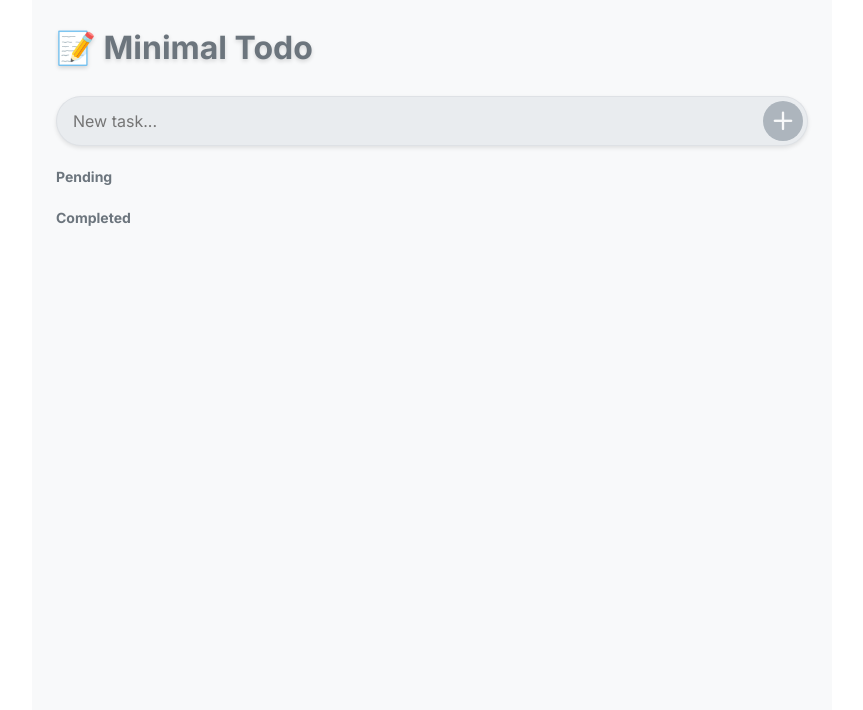
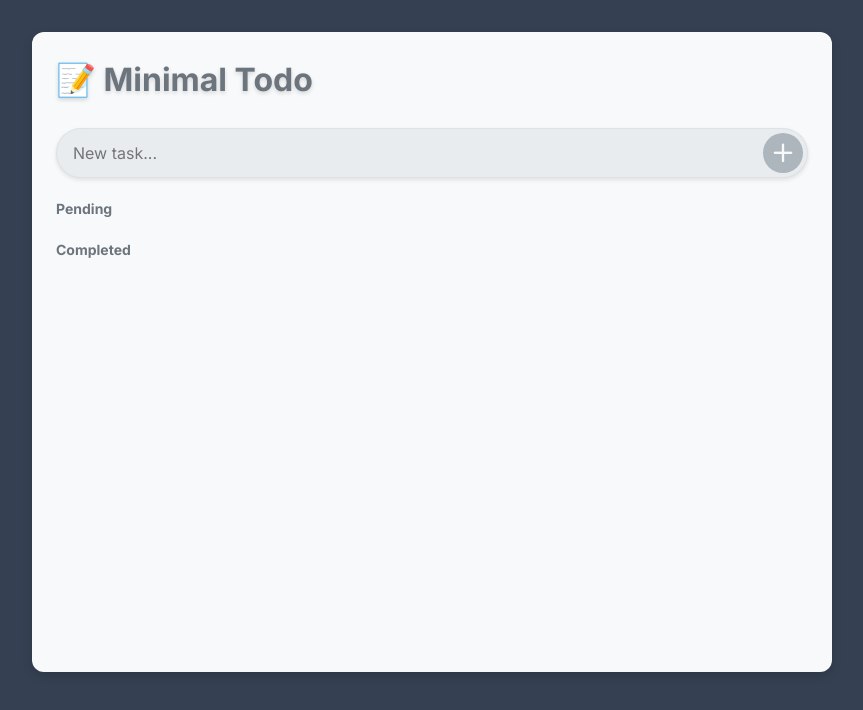
Before and after one commit to anb-hq/Firefiles-Phirom-Todo-List, a React (Vite) app: page / in a window 1280 px wide. Shown: the top 710 px of the page, without its empty margins (208-1071 px from the left). Built offline with nearby package versions, Linux system fonts and the light colour scheme.

Commit message:
style:Make the layout responsive

```diff
--- a/src/style/App.css
+++ b/src/style/App.css
@@ -2,7 +2,7 @@ body {
 	max-width: 1440px;
 	min-width: 320px;
 	min-height: 100vh;
-
+	background-color: var(--color-dark-gray);
 	margin: 0 auto;
 }
 
@@ -12,6 +12,8 @@ body {
 	min-height: 100vh;
 	background-color: var(--color-lightest-gray);
 	padding: 1rem 0.5rem;
+	box-shadow: 0px 4px 10px 0px rgba(0, 0, 0, 0.15);
+	border-radius: 12px;
 }
 
 /* title */
@@ -39,6 +41,7 @@ body {
 
 .add-task-form input {
 	padding: 0 0.75rem;
+	flex-grow: 1;
 	background-color: var(--color-light-gray);
 	border: none;
 	outline: none;
@@ -73,7 +76,10 @@ h3 {
 
 	display: flex;
 	justify-content: space-between;
-	align-items: center;
+}
+
+.task-item span:has(i) {
+	margin-top: 0.625rem;
 }
 
 .task-item.completed {
@@ -87,6 +93,7 @@ h3 {
 .description {
 	flex-grow: 1;
 	padding: 0.75rem 0;
+  word-break: break-all;
 }
 
 .delete {
@@ -98,19 +105,21 @@ h3 {
 	width: 100%;
 	border: none;
 	outline: none;
-  font-size: 1.125rem;
-  padding: 0.75rem 0;
-  background-color: inherit;
+	font-size: 1.125rem;
+	padding: 0.75rem 0;
+	background-color: inherit;
 }
 
 @media screen and (min-width: 430px) {
+	.app {
+		padding: 1.5rem;
+    margin: 2rem auto;
+    min-height: 80vh;
+	}
+
 	#title {
 		font-size: 2rem;
 		text-align: left;
-	}
-
-	.app {
-		padding: 1.5rem;
 	}
 
 	h3 {
```
